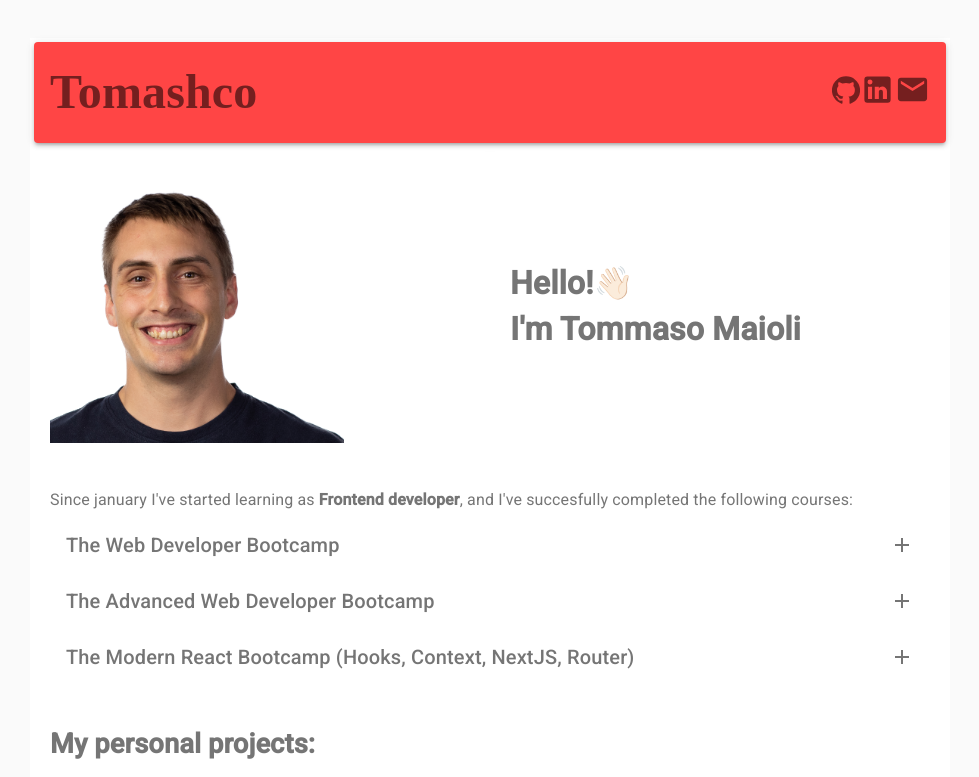
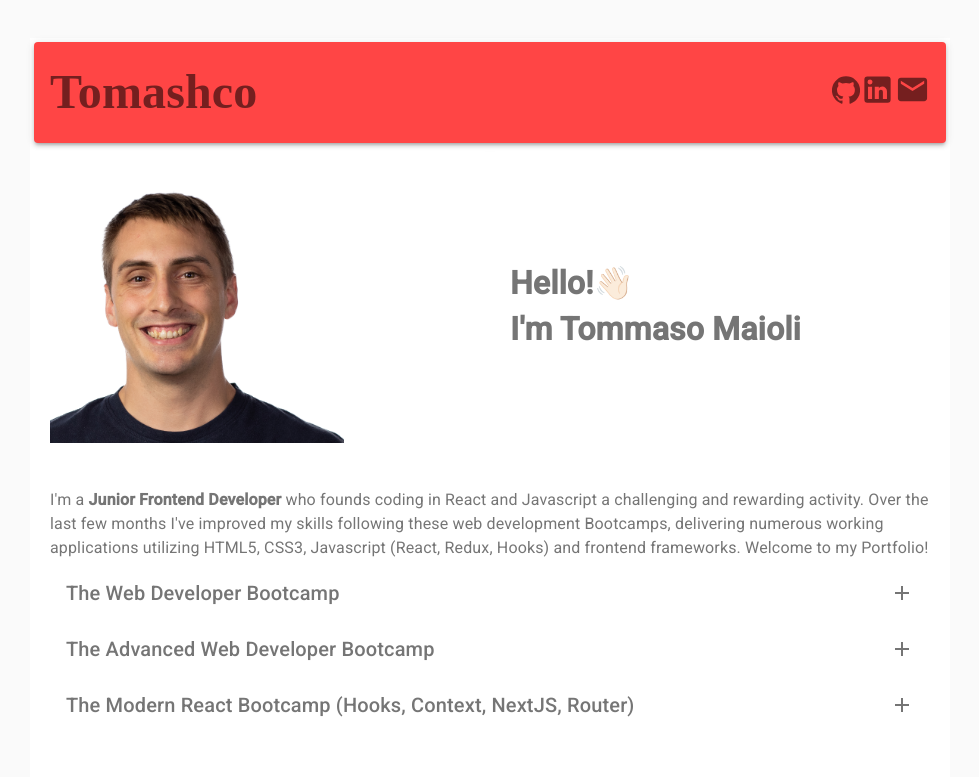
Before and after one commit to tomashco/tomashco.github.io, a React (Create React App) app: page / in a window 1280 px wide. Shown: the top 777 px of the page, without its empty margins (150-1129 px from the left). Built offline with nearby package versions, Linux system fonts and the light colour scheme; a web font is replaced by a local one.

Commit message:
change of introduction, changed CV to link directly PDF on google Drive in order to always have the updated version

```diff
--- a/src/App.js
+++ b/src/App.js
@@ -25,7 +25,6 @@ import profileImg from './img/profileImg.png';
 import mamaKitchenImg from './img/mamaKitchenImg.png';
 import yelpCampImg from './img/yelpCamp.png';
 import colorsAppImg from './img/colorsApp.png';
-import CVTommasoMaioli2020 from './doc/2020CVTommasoMaioli.pdf';
 
 import AppBar from './AppBar';
 import Emoji from './Emoji';
@@ -103,8 +102,11 @@ function App() {
           <Grid item xs={12}>
             <Paper className={classes.paper} elevation={0}>
               <Typography gutterBottom>
-                Since january I've started learning as <b>Frontend developer</b>
-                , and I've succesfully completed the following courses:
+                I'm a <b>Junior Frontend Developer</b> who founds coding in React and Javascript
+                a challenging and rewarding activity. Over the last few months I've improved
+                my skills following these web development Bootcamps, delivering numerous
+                working applications utilizing HTML5, CSS3, Javascript (React, Redux, Hooks)
+                and frontend frameworks. Welcome to my Portfolio!
               </Typography>
 
               <Accordion elevation={0} className={classes.paper}>
@@ -417,7 +419,7 @@ function App() {
                 performance evaluation on working prototypes.
               </Typography>
               <Button
-                href={CVTommasoMaioli2020}
+                href="https://drive.google.com/file/d/1Ou1m3o36qq4XtdIkedpHVQW2Coogeb1z/view?usp=sharing"
                 color="primary"
                 style={{
                   display: 'flex',
```
Also changed, not shown: 1 other file (tests, documents, lock files or other folders).
